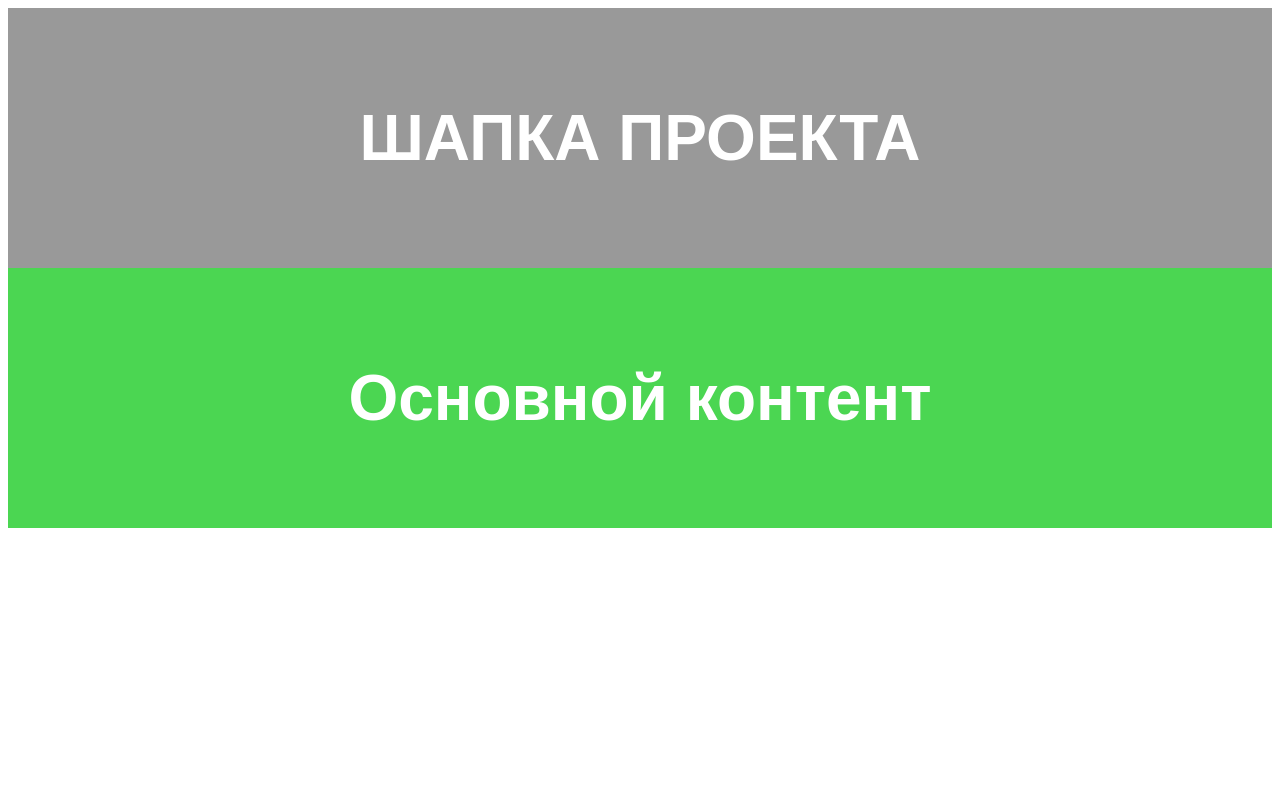
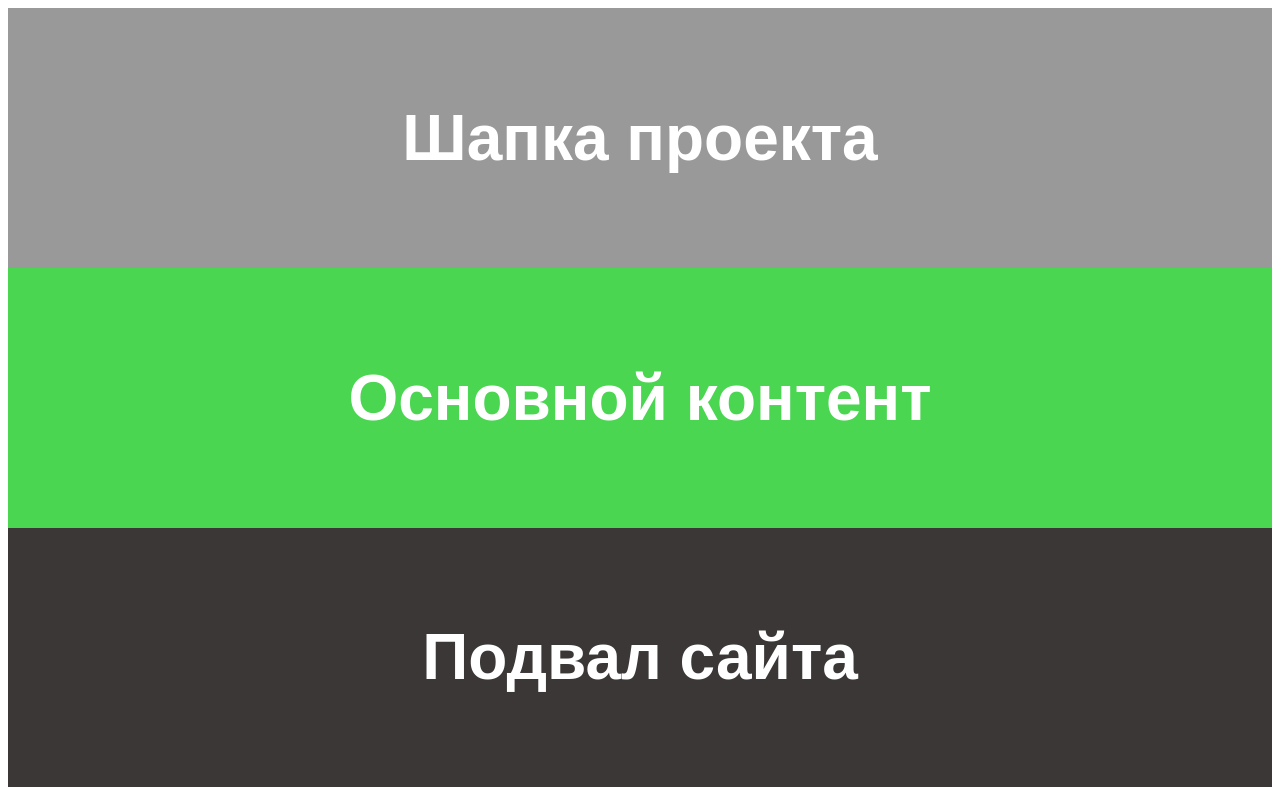
Before and after one commit to shavkat78/remote-test, a plain HTML site: page index.html in a window 1280 px wide. Drawn offline with Linux system fonts and the light colour scheme.

Commit message:
Footer resdy

```diff
--- a/css/main.css
+++ b/css/main.css
@@ -14,3 +14,11 @@
     font-size: 32px;
     color: #ffffff;
 }
+.footer {
+    padding: 50px 100px;
+    text-align: center;
+    background: #3c3737;
+    font-family: sans-serif;
+    font-size: 32px;
+    color: #ffffff;
+}
--- a/index.html
+++ b/index.html
@@ -11,11 +11,14 @@
 
 <body>
     <header class="header">
-        <H1>ШАПКА ПРОЕКТА</H1>
+        <H1>Шапка проекта</H1>
     </header>
     <main class="main">
         <h1>Основной контент</h1>
     </main>
+    <footer class="footer">
+        <h1>Подвал сайта</h1>
+    </footer>
 </body>
 
 </html>
```
